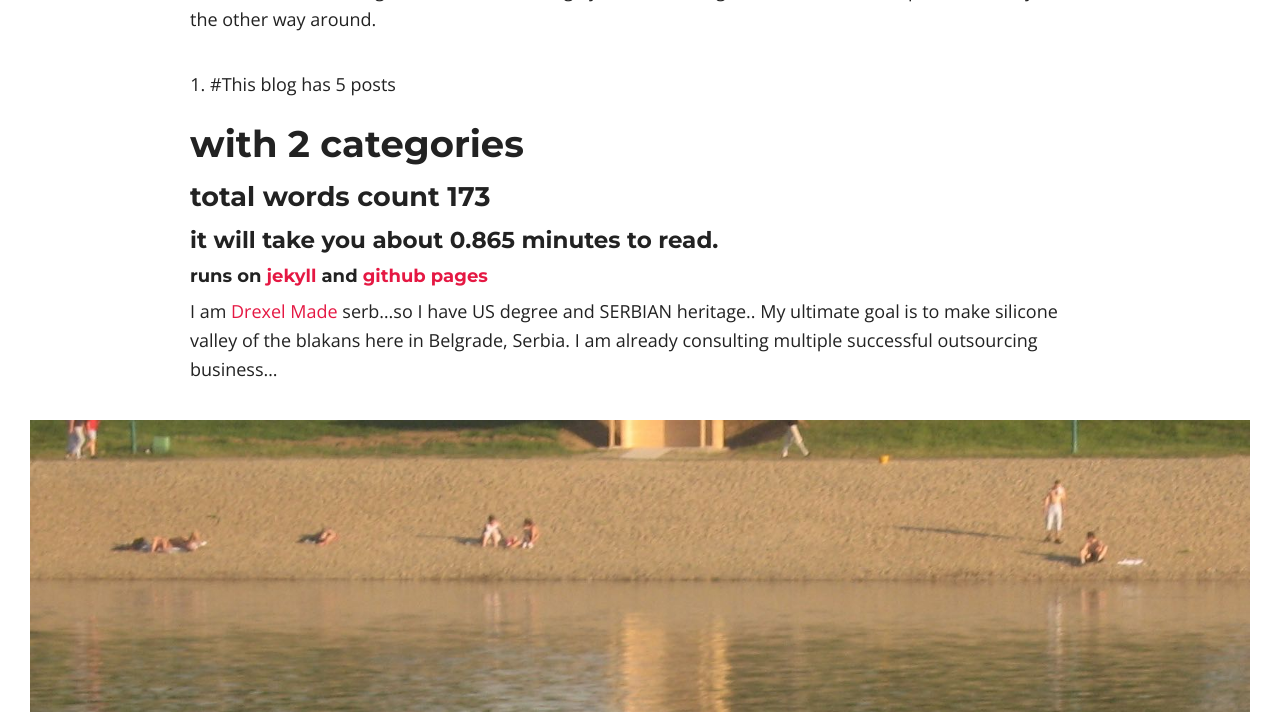
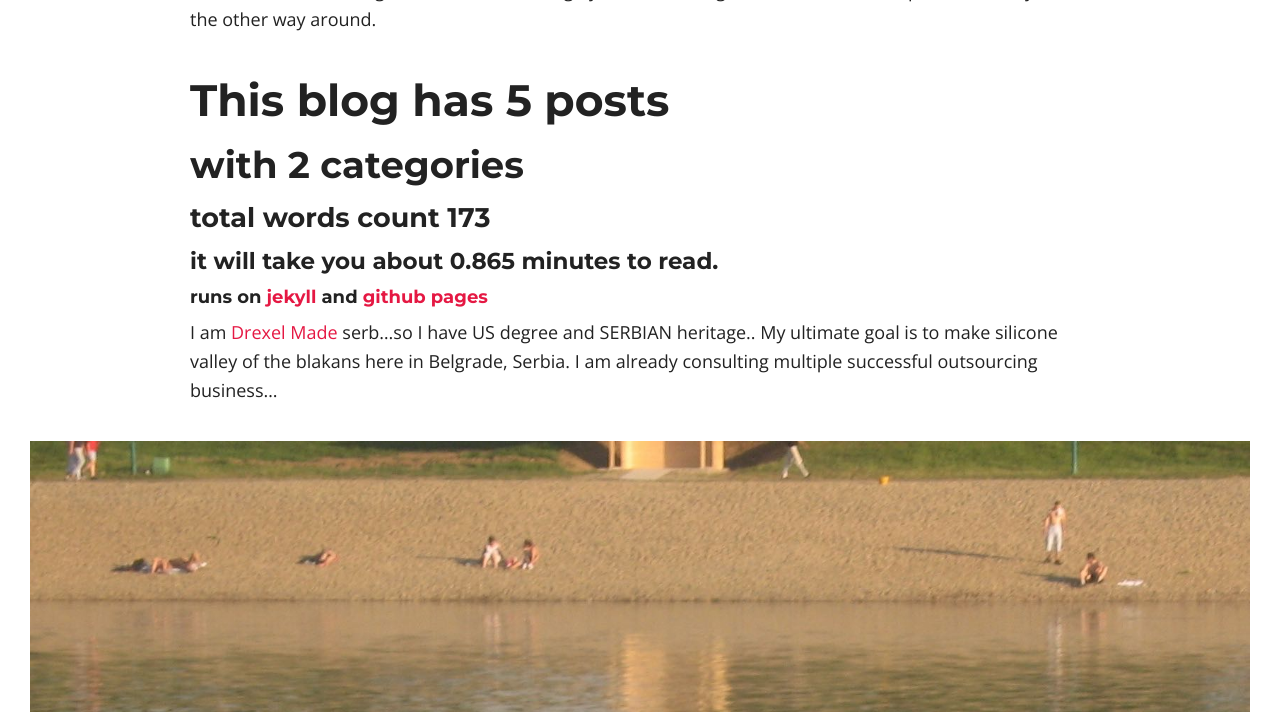
Before and after one commit to itmilos/itmilos-ex-blog, a Jekyll site: the page built from about.md, in a window 1280 px wide and 900 px high, scrolled down 581 px, cut to the strip 188-900 px from the top of the window. Built offline with Jekyll 4.4.1, drawn with Linux system fonts in a browser that asks for light colours; nearby versions of some CDN libraries; some of the changed lines change nothing that is shown.

Commit message:
Hotfix for about page and fb img meta remove

```diff
--- a/about.md
+++ b/about.md
@@ -29,7 +29,7 @@ chart: true
 
 Born and raised in Belgrade, Serbia and being dyslexic.. You might think I had a fuck-up live, acctually its the other way around.
 
-1.  #This blog has {{ site.posts | size }} posts
+#This blog has {{ site.posts | size }} posts
 
 ##with {{ site.categories | size }} categories
 
```
